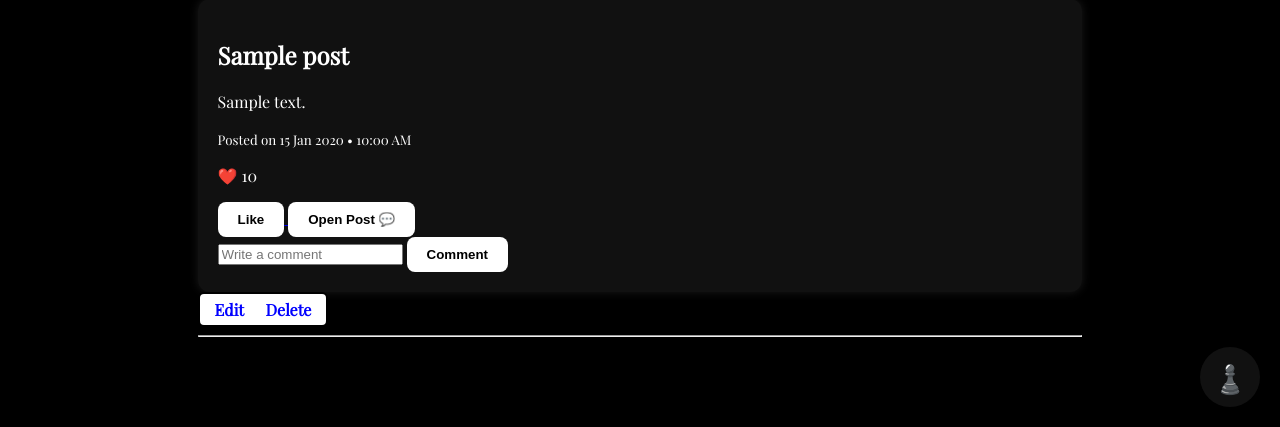
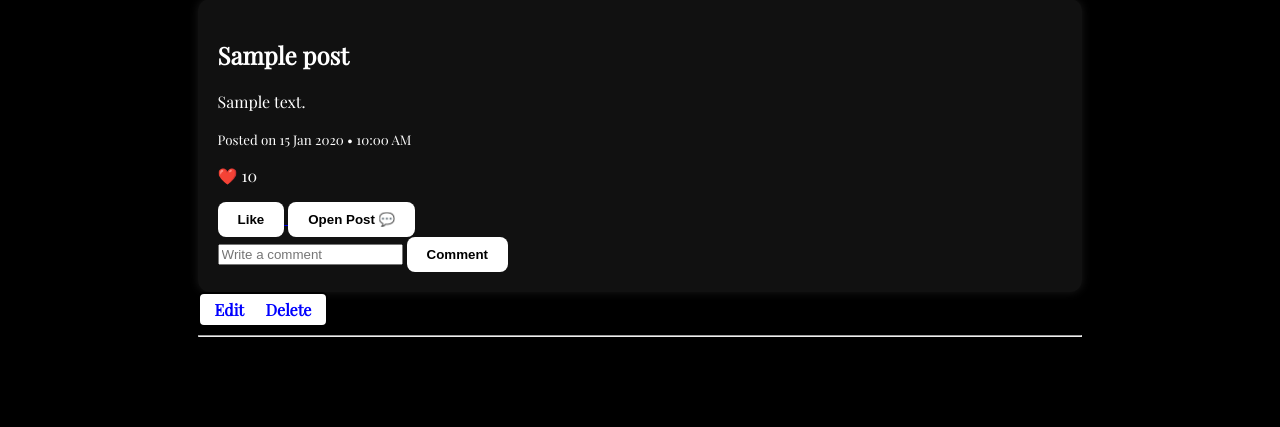
Before and after one commit to Huzail-1to10/Huzail-writing-world, a Flask app: page / in a window 1280 px wide. Shown: the part 373-800 px from the top of the page. Run offline with Flask 3, Linux system fonts and the light colour scheme; a database or web service that is not in the repository returns one stand-in record (values such as "Sample title"); some libraries are stand-ins or nearby versions.

Commit message:
Update home.html

```diff
--- a/templates/home.html
+++ b/templates/home.html
@@ -164,39 +164,3 @@ body {
 <hr>
 
 {% endfor %}
-
-
-
-
-
-
-
-
-</div>
-<!-- Floating Chess Button -->
-<a href="chess.html" class="chess-float">♟️</a>
-
-<style>
-.chess-float{
-    position:fixed;
-    bottom:20px;
-    right:20px;
-    width:60px;
-    height:60px;
-    background:#111;
-    color:white;
-    border-radius:50%;
-    display:flex;
-    justify-content:center;
-    align-items:center;
-    font-size:28px;
-    text-decoration:none;
-    box-shadow:0 4px 10px rgba(0,0,0,0.4);
-    z-index:999;
-}
-.chess-float:hover{
-    background:#333;
-}
-</style>
-</body>
-  </html>
```
